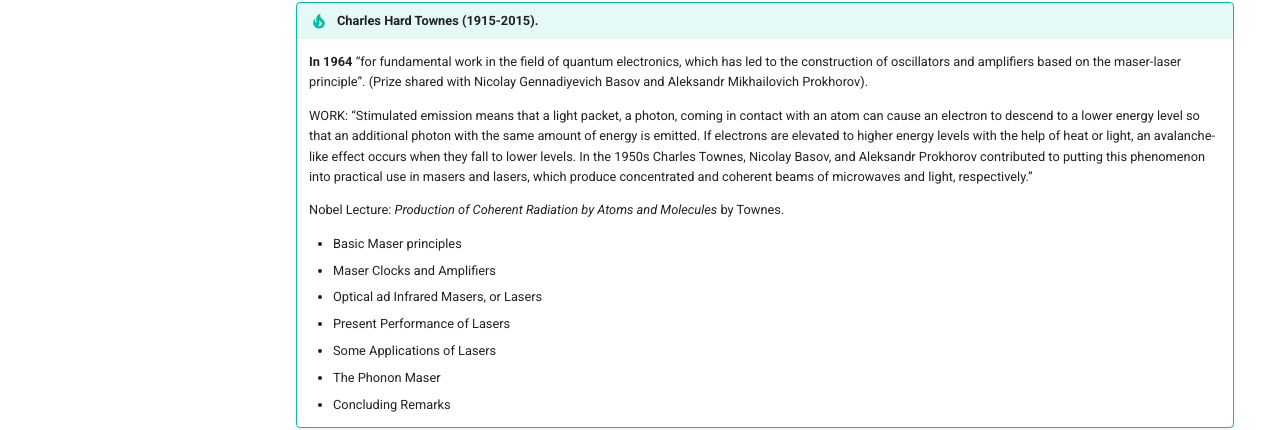
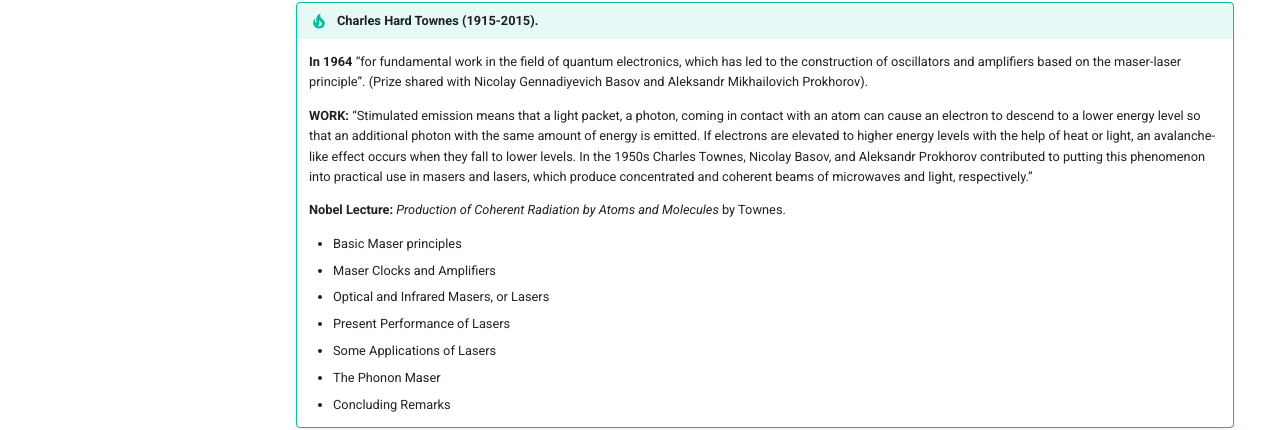
Before and after one commit to modphysnobel/modphysnobel.github.io, an MkDocs documentation site: the page built from docs/vol-II/vol-II-chap-6-sect-3.md, in a window 1280 px wide and 900 px high, scrolled down 3336 px. Shown: the part 152-582 px from the top of the window. Built offline with MkDocs 1.6.1 and Material for MkDocs 9.7.7, drawn with Linux system fonts in a browser that asks for light colours; some web fonts are replaced; comment, search, counter and statistics services are not loaded; some of the changed text lies outside the part shown.

Commit message:
Update vol-II-chap-6-sect-3.md

```diff
--- a/docs/vol-II/vol-II-chap-6-sect-3.md
+++ b/docs/vol-II/vol-II-chap-6-sect-3.md
@@ -182,13 +182,13 @@
 
 	**In 1964** “for fundamental work in the field of quantum electronics, which has led to the construction of oscillators and amplifiers based on the maser-laser principle”. (Prize shared with Nicolay Gennadiyevich Basov and Aleksandr Mikhailovich Prokhorov).
 
-	WORK: “Stimulated emission means that a light packet, a photon, coming in contact with an atom can cause an electron to descend to a lower energy level so that an additional photon with the same amount of energy is emitted. If electrons are elevated to higher energy levels with the help of heat or light, an avalanche-like effect occurs when they fall to lower levels. In the 1950s Charles Townes, Nicolay Basov, and Aleksandr Prokhorov contributed to putting this phenomenon into practical use in masers and lasers, which produce concentrated and coherent beams of microwaves and light, respectively.”
+	**WORK:** “Stimulated emission means that a light packet, a photon, coming in contact with an atom can cause an electron to descend to a lower energy level so that an additional photon with the same amount of energy is emitted. If electrons are elevated to higher energy levels with the help of heat or light, an avalanche-like effect occurs when they fall to lower levels. In the 1950s Charles Townes, Nicolay Basov, and Aleksandr Prokhorov contributed to putting this phenomenon into practical use in masers and lasers, which produce concentrated and coherent beams of microwaves and light, respectively.”
 
-	Nobel Lecture: *Production of Coherent Radiation by Atoms and Molecules* by Townes.
+	**Nobel Lecture:** *Production of Coherent Radiation by Atoms and Molecules* by Townes.
 
 	- Basic Maser principles
 	- Maser Clocks and Amplifiers
-	- Optical ad Infrared Masers, or Lasers
+	- Optical and Infrared Masers, or Lasers
 	- Present Performance of Lasers
 	- Some Applications of Lasers
 	- The Phonon Maser
@@ -341,7 +341,7 @@
 	- The sensitivity of the saturation method for avoiding Doppler-broadening increased by using a polarized pump beam that preferentially excites molecules with some particular orientation, leaving the remainder with a complementary orientation. <br>
 	- Use of laser labeling to simplify molecular spectra so as to identify their specific molecular excited states: the lines from the labeled level could be recognized by their modulation. <br>
 	- Measurement of energy levels and transitions for the Lamb shift of the 1s level of atomic hydrogen. <br>
-	- In the 1s to 2s transition the lower state is stable and the upper state is metastable (it has a lifetime of l/7 second). The lifetime width need to be no more than one Hertz, or a part in 1015. <br>
+	- In the 1s to 2s transition the lower state is stable and the upper state is metastable (it has a lifetime of l/7 second). The lifetime width need to be no more than one Hertz, or a part in $10^{15}$. <br>
 	- Short broadband laser pulses were used to produce quantum beats in fluorescence by exciting a coherent superposition of several hyperfine levels. <br>
 	- Laser spectroscopy extends from the submillimeter wavelengths in the far infrared to the vacuum ultraviolet and soft x-ray regions. It has been observed fine details hitherto obscured by thermal broadening, very small numbers of atoms and complex spectra. Measurements of simple atoms have achieved a very high precision.
 
```
Also changed, not shown: other parts of docs/vol-II/vol-II-chap-6-sect-3.md (+6 -6 lines).
